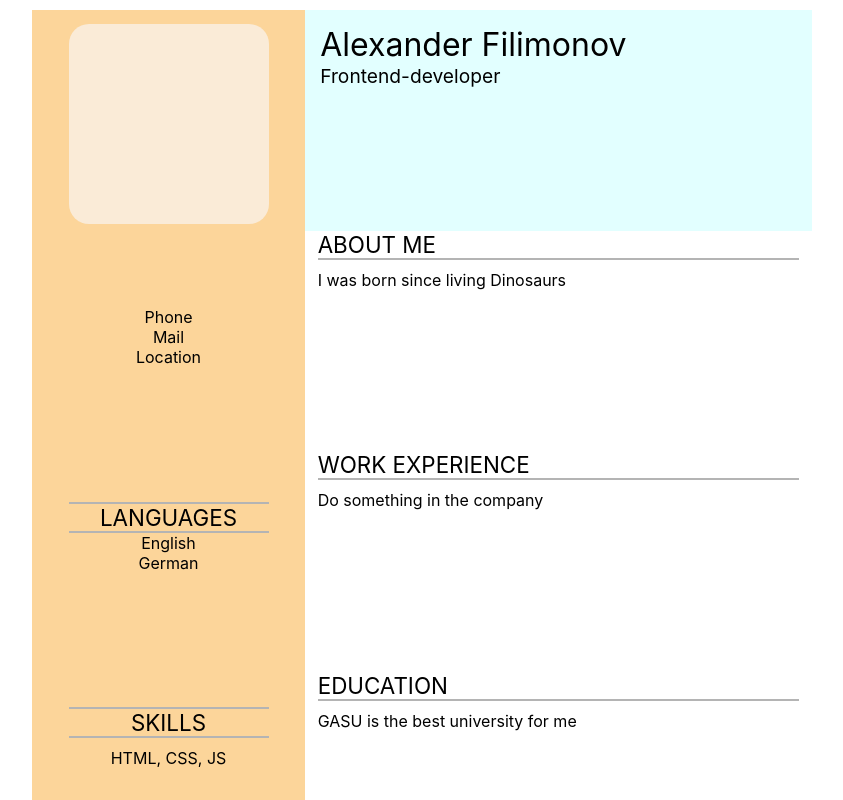
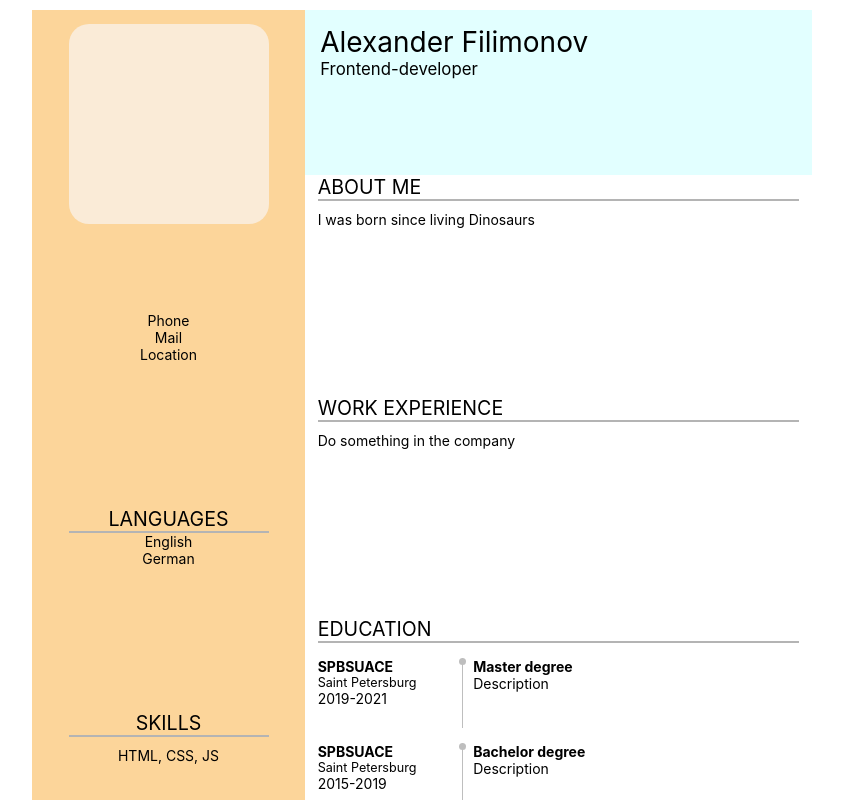
Before and after one commit to LuFtKrabbe/CV, a React (Create React App) app: page / in a window 1280 px wide. Shown: the top 800 px of the page, without its empty margins (218-1061 px from the left). Built offline with nearby package versions, Linux system fonts and the light colour scheme.

Commit message:
feat: add structure of the education records

```diff
--- a/src/App.scss
+++ b/src/App.scss
@@ -1,4 +1,18 @@
+html {
+  font-size: 14px;
+}
+
+// Utilities //
+
 @import './styles/colors.scss';
 @import './styles/mixins.scss';
 
-@import './pages/print/profile.scss'
+
+// Pages //
+
+@import './pages/print/profile.scss';
+
+
+// Modules //
+
+@import './modules/education/education.scss';
--- /dev/null
+++ b/src/modules/education/eduData.tsx
@@ -0,0 +1,26 @@
+export type EduData = {
+  name: string;
+  city: string;
+  yearStart: string;
+  yearFinish: string;
+  degree: string;
+  description: string;
+};
+
+export const universityFirst: EduData = {
+  name: 'SPBSUACE',
+  city: 'Saint Petersburg',
+  yearStart: '2015',
+  yearFinish: '2019',
+  degree: 'Bachelor degree',
+  description: 'Description',
+};
+
+export const universitySecond: EduData = {
+  name: 'SPBSUACE',
+  city: 'Saint Petersburg',
+  yearStart: '2019',
+  yearFinish: '2021',
+  degree: 'Master degree',
+  description: 'Description',
+};
--- /dev/null
+++ b/src/modules/education/education.scss
@@ -0,0 +1,48 @@
+.edu-container {
+  @include flex(flex, flex-start, flex-start);
+  margin: 15px 0;
+  width: 100%;
+}
+
+.edu-name-city-years {
+  @include flex(flex, flex-start, flex-start, column);
+  width: 30%;
+  height: 70px;
+  & .edu-name {
+    font-size: 1.0rem;
+    font-weight: 700;
+  }
+  & .edu-city {
+    font-size: 0.9rem;
+  }
+  & .edu-years {
+    font-size: 1.0rem;
+  }
+}
+
+.edu-degree-text {
+  @include flex(flex, flex-start, flex-start, column);
+  box-sizing: border-box;
+  position: relative;
+  border-left: solid 1px $color-main-edu-divider;
+  width: 70%;
+  height: 70px;
+  padding: 0 0 0 10px;
+  & .edu-degree {
+    font-size: 1.0rem;
+    font-weight: 700;
+  }
+  & .edu-text {
+    font-size: 1.0rem;
+  }
+  &:before {
+    position: absolute;
+    left: -4px;
+    content: "";
+    display: block;
+    width: 7px;
+    height: 7px;
+    border-radius: 5px;
+    background-color: $color-main-edu-divider;
+  }
+}
--- /dev/null
+++ b/src/modules/education/education.tsx
@@ -0,0 +1,19 @@
+import { EduData } from './eduData';
+
+const EduBlock = (university: EduData): JSX.Element => {
+  return (
+    <div className="edu-container">
+      <div className="edu-name-city-years">
+        <div className="edu-name">{ university.name }</div>
+        <div className="edu-city">{ university.city }</div>
+        <div className="edu-years">{ university.yearStart }-{ university.yearFinish }</div>
+      </div>
+      <div className="edu-degree-text">
+        <div className="edu-degree">{ university.degree }</div>
+        <div className="edu-text">{ university.description }</div>
+      </div>
+    </div>
+  );
+};
+
+export default EduBlock;
--- a/src/pages/print/column.scss
+++ b/src/pages/print/column.scss
@@ -25,11 +25,9 @@
     @include flex(flex, center, center);
     width: 100%;
     font-size: 1.4rem;
-    border-top: solid 2px $color-column-divider;
     border-bottom: solid 2px $color-column-divider;
   }
 }
-
 
 .column-skills {
   @include flex(flex, center, center, column);
@@ -40,7 +38,6 @@
     @include flex(flex, center, center);
     width: 100%;
     font-size: 1.4rem;
-    border-top: solid 2px $color-column-divider;
     border-bottom: solid 2px $color-column-divider;
   }
   & .skills-text {
--- a/src/pages/print/main.scss
+++ b/src/pages/print/main.scss
@@ -1,6 +1,6 @@
 .main-header {
   box-sizing: border-box;
-  height: 20%;
+  height: 15%;
   width: 100%;
   padding: 3%;
   background-color: $color-main-header;
--- a/src/pages/print/profile.tsx
+++ b/src/pages/print/profile.tsx
@@ -1,4 +1,7 @@
 import { FC } from 'react';
+
+import EduBlock from '../../modules/education/education';
+import { universityFirst, universitySecond } from '../../modules/education/eduData';
 
 const Profile: FC = (): JSX.Element => {
   return (
@@ -37,7 +40,10 @@ const Profile: FC = (): JSX.Element => {
             </div>
             <div className="main-education">
               <div className="education-header">EDUCATION</div>
-              <div className="education-text">GASU is the best university for me</div>
+              <div className="education-container">
+                {EduBlock(universitySecond)}
+                {EduBlock(universityFirst)}
+              </div>
             </div>
           </div>
         </div>
--- a/src/styles/colors.scss
+++ b/src/styles/colors.scss
@@ -3,3 +3,5 @@ $color-column-divider: rgb(180, 180, 180);
 
 $color-main-header: rgb(226, 255, 255);
 $color-main-divider: rgb(180, 180, 180);
+
+$color-main-edu-divider: rgb(190, 190, 190);
```
